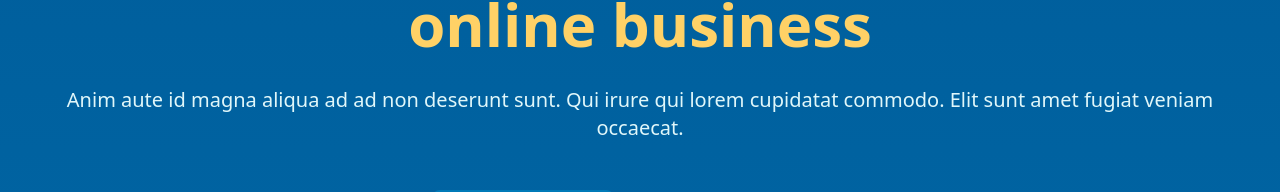
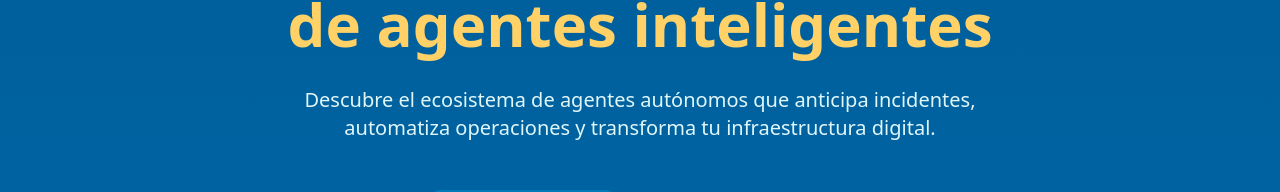
Before and after one commit to steve-ricapa/WEV_TXDXAI, a React (Vite) app: page /home in a window 1280 px wide. Shown: the part 274-466 px from the top of the page. Built offline with nearby package versions, Linux system fonts and the light colour scheme; no server answers.

Commit message:
fix home

```diff
--- a/src/pages/Home/index.tsx
+++ b/src/pages/Home/index.tsx
@@ -23,11 +23,11 @@ export default function LandingHome() {
       {/* Hero Section */}
       <section className="container mx-auto px-6 mt-24 text-center">
         <h1 className="text-6xl font-extrabold leading-tight text-[#FFD166]">
-          Data to enrich your <br /> online business
+         Plataforma autónoma <br /> de agentes inteligentes
         </h1>
         <p className="mt-6 text-xl text-[#E0F7FA]">
-          Anim aute id magna aliqua ad ad non deserunt sunt. Qui irure qui lorem cupidatat commodo.
-          Elit sunt amet fugiat veniam occaecat.
+          Descubre el ecosistema de agentes autónomos que anticipa incidentes, <br />
+          automatiza operaciones y transforma tu infraestructura digital.
         </p>
         <div className="mt-12 flex justify-center space-x-6">
           <a
```
